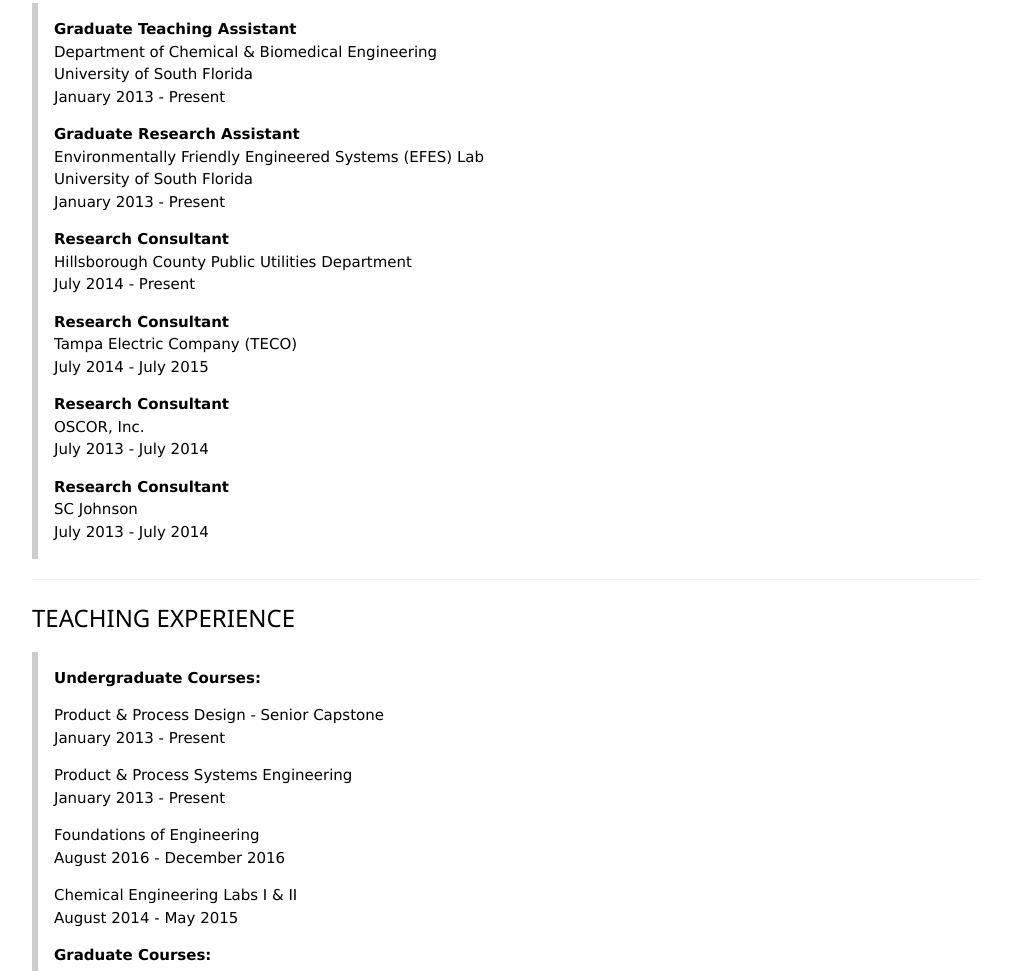
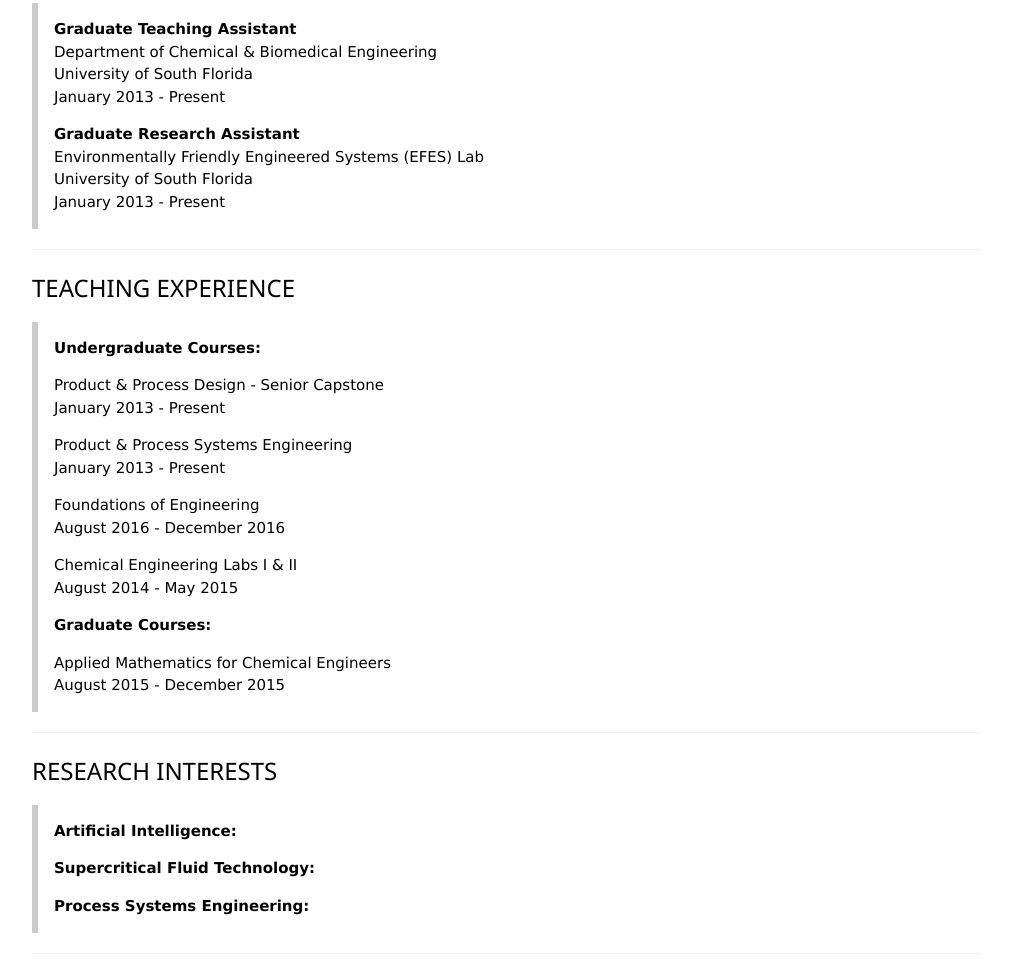
Before and after one commit to adriscol/adriscol.github.io, a plain HTML site: page curriculum-vitae.htm in a window 1280 px wide. Shown: the part 621-1592 px from the top of the page, without its empty margins (134-1145 px from the left). Drawn offline with nearby package versions, Linux system fonts and the light colour scheme.

Commit message:
Update curriculum-vitae.htm

```diff
--- a/curriculum-vitae.htm
+++ b/curriculum-vitae.htm
@@ -83,26 +83,6 @@
       University of South Florida<br>
       January 2013 - Present
     </p>
-    <p>
-      <b>Research Consultant</b><br>
-      Hillsborough County Public Utilities Department<br>
-      July 2014 - Present
-    </p>
-    <p>
-      <b>Research Consultant</b><br>
-      Tampa Electric Company (TECO)<br>
-      July 2014 - July 2015
-    </p>
-    <p>
-      <b>Research Consultant</b><br>
-      OSCOR, Inc.<br>
-      July 2013 - July 2014
-    </p>
-    <p>
-      <b>Research Consultant</b><br>
-      SC Johnson<br>
-      July 2013 - July 2014
-    </p>
   </div>
   <hr>
   <h3>TEACHING EXPERIENCE</h3>
@@ -129,6 +109,13 @@
       Applied Mathematics for Chemical Engineers<br>
       August 2015 - December 2015
     </p>
+  </div>
+  <hr>
+  <h3>RESEARCH INTERESTS</h3>
+  <div class="w3-panel w3-leftbar">
+    <p><b>Artificial Intelligence:</b></p>
+    <p><b>Supercritical Fluid Technology:</b></p>
+    <p><b>Process Systems Engineering:</b></p>
   </div>
   <hr>
   <h3>AWARDS &amp; RECOGNITION</h3>
@@ -226,11 +213,6 @@
       July 2013 - July 2014 ($25,000)
     </p>
   </div>
-  <hr>
-  <h3></h3>
-  <div class="w3-panel w3-leftbar">
-    <p></p>
-  </div>
 </div>
 
 
```
